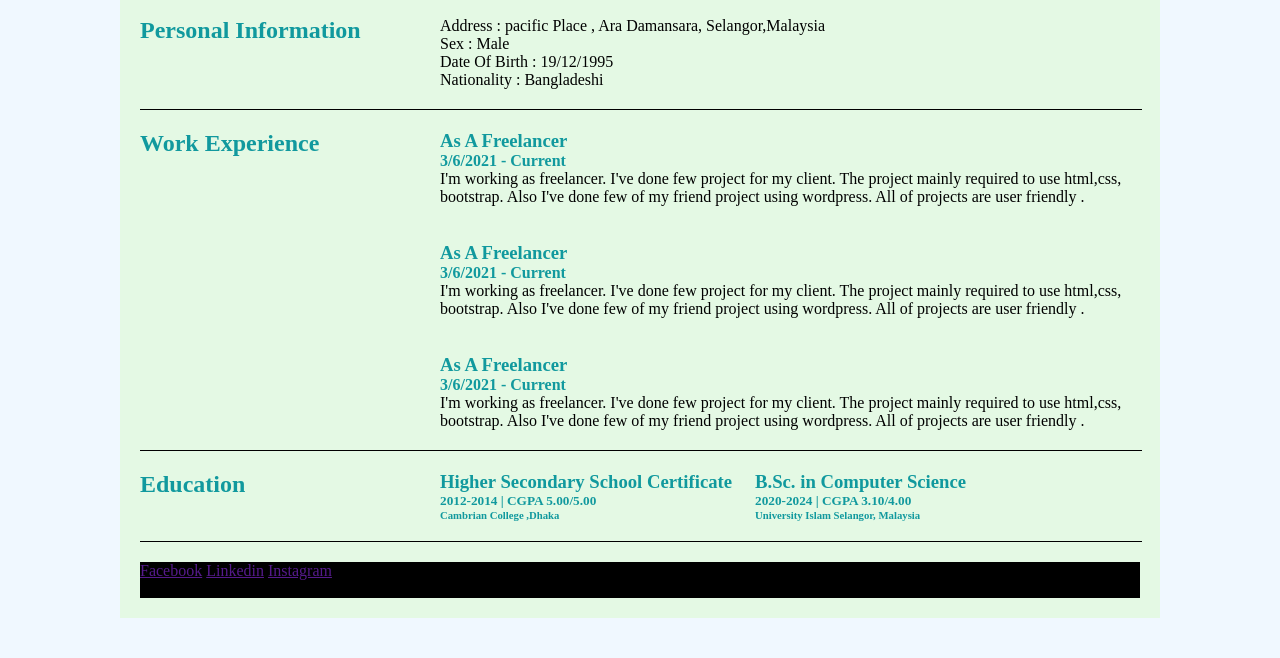
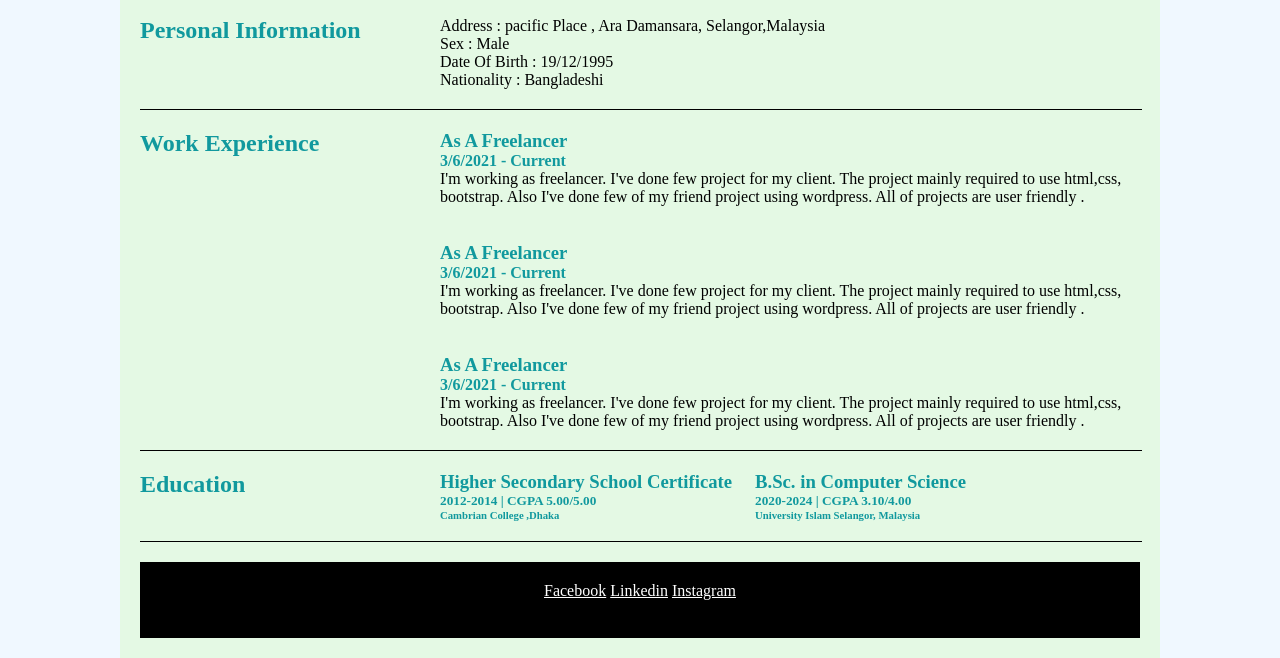
Before and after one commit to shohel1995/cv, a plain HTML site: page index.html in a window 1280 px wide. Shown: the part 172-830 px from the top of the page. Before the commit the page ends 800 px from the top, so only its background shows below. Drawn offline with Linux system fonts and the light colour scheme.

Commit message:
added css on footer

```diff
--- a/style.css
+++ b/style.css
@@ -83,4 +83,10 @@ hr{
 
 .footer{
     background-color: black;
+    text-align: center;
+    padding: 20px;
 }
+
+.footer a{
+    color: white;
+}
```
